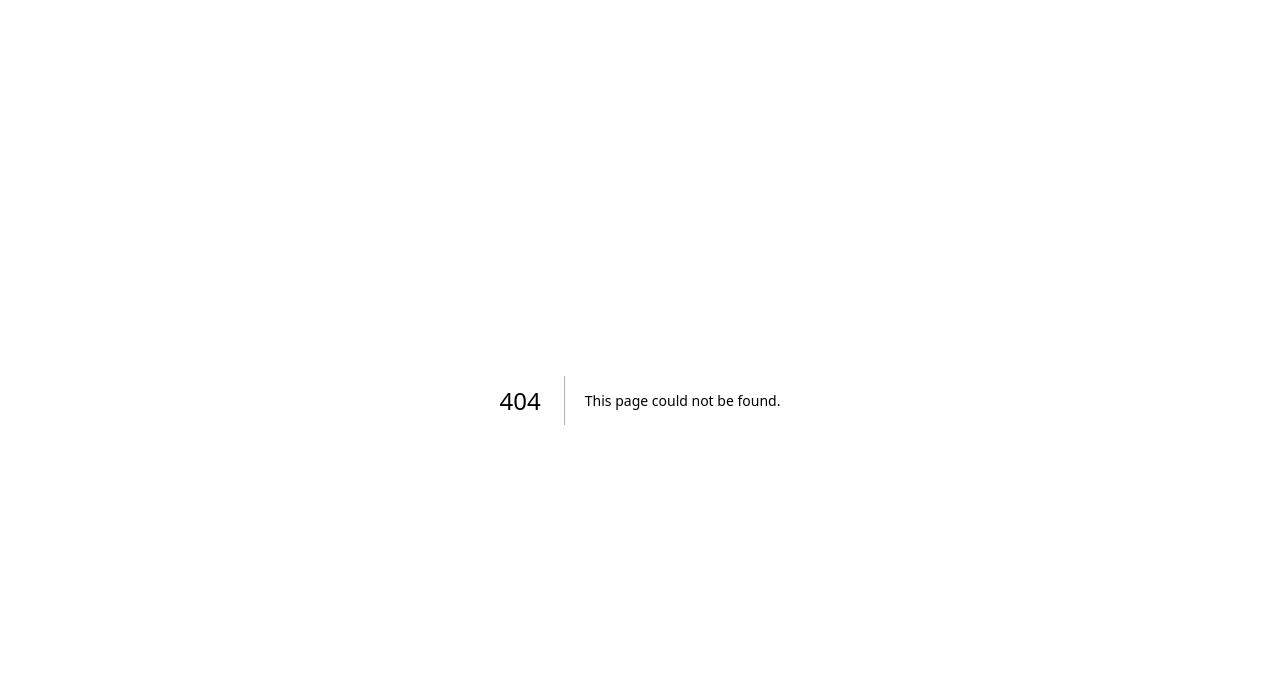
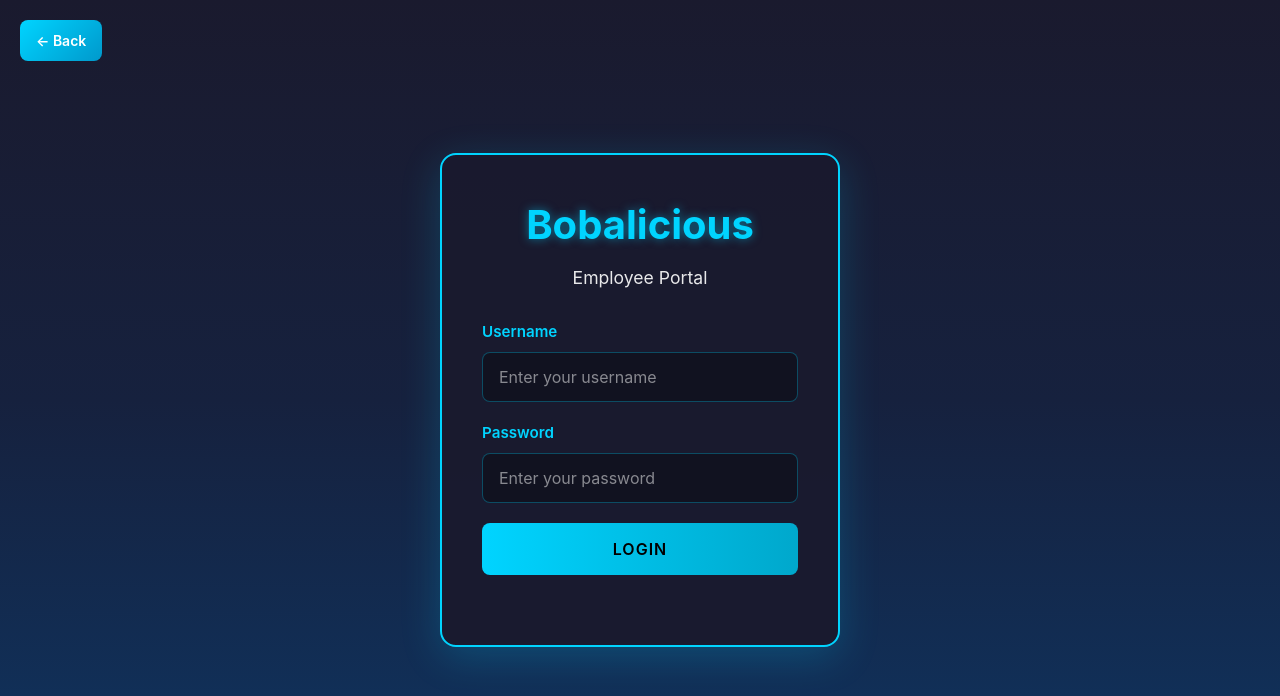
Before and after one commit to CSCE331-Fall2025-900-911/gang_53-project-3, a Next.js app in the folder frontend/: page /employee-login in a window 1280 px wide. Before the commit this address had no page. Shown: the top 696 px of the page. Built offline with nearby package versions, Linux system fonts and the light colour scheme.

Commit message:
Added manager login page

```diff
--- /dev/null
+++ b/frontend/app/employee-login/page.tsx
@@ -0,0 +1,104 @@
+"use client";
+import React, { useState } from "react";
+import { useRouter } from "next/navigation";
+import "./styles.css";
+
+export default function EmployeeLoginPage() {
+  const [username, setUsername] = useState("");
+  const [password, setPassword] = useState("");
+  const [error, setError] = useState<string | null>(null);
+  const [loading, setLoading] = useState(false);
+  const router = useRouter();
+
+  const handleLogin = async (e: React.FormEvent) => {
+    e.preventDefault();
+    setError(null);
+    setLoading(true);
+
+    try {
+      const apiUrl = typeof window !== 'undefined' && window.location.hostname === 'localhost'
+        ? 'http://localhost:5000'
+        : (process.env.NEXT_PUBLIC_API_URL || 'https://gang53-project-3-backend.vercel.app');
+
+      const response = await fetch(`${apiUrl}/api/employees/login`, {
+        method: 'POST',
+        headers: {
+          'Content-Type': 'application/json',
+        },
+        body: JSON.stringify({
+          username,
+          password
+        })
+      });
+
+      const data = await response.json();
+
+      if (data.success) {
+        // Store employee info in sessionStorage
+        sessionStorage.setItem('employee', JSON.stringify(data.data));
+        // Redirect to manager dashboard
+        router.push('/manager-dashboard');
+      } else {
+        setError(data.error || 'Invalid username or password');
+      }
+    } catch (error) {
+      console.error('Login error:', error);
+      setError('Failed to login. Please try again.');
+    } finally {
+      setLoading(false);
+    }
+  };
+
+  return (
+    <div className="employee-login-container">
+      <button className="back-button" onClick={() => router.push('/')}>
+        ← Back
+      </button>
+
+      <div className="employee-login-card">
+        <h1 className="login-title">Bobalicious</h1>
+        <p className="login-subtitle">Employee Portal</p>
+
+        <form onSubmit={handleLogin} className="login-form">
+          <div className="form-group">
+            <label htmlFor="username">Username</label>
+            <input
+              id="username"
+              type="text"
+              value={username}
+              onChange={(e) => setUsername(e.target.value)}
+              placeholder="Enter your username"
+              required
+              disabled={loading}
+              autoComplete="username"
+            />
+          </div>
+
+          <div className="form-group">
+            <label htmlFor="password">Password</label>
+            <input
+              id="password"
+              type="password"
+              value={password}
+              onChange={(e) => setPassword(e.target.value)}
+              placeholder="Enter your password"
+              required
+              disabled={loading}
+              autoComplete="current-password"
+            />
+          </div>
+
+          {error && <div className="error-message">{error}</div>}
+
+          <button
+            type="submit"
+            className="login-btn"
+            disabled={loading}
+          >
+            {loading ? 'Logging in...' : 'Login'}
+          </button>
+        </form>
+      </div>
+    </div>
+  );
+}
--- /dev/null
+++ b/frontend/app/employee-login/styles.css
@@ -0,0 +1,162 @@
+/* Employee Login Page Styles */
+.employee-login-container {
+  min-height: 100vh;
+  background: linear-gradient(to bottom, #1a1a2e, #16213e, #0f3460);
+  display: flex;
+  align-items: center;
+  justify-content: center;
+  padding: 20px;
+  font-family: -apple-system, BlinkMacSystemFont, 'Segoe UI', Roboto, Oxygen, Ubuntu, Cantarell, sans-serif;
+  position: relative;
+}
+
+.back-button {
+  position: absolute;
+  top: 20px;
+  left: 20px;
+  padding: 10px 16px;
+  background: linear-gradient(135deg, #00d4ff, #0099cc);
+  color: white;
+  border: none;
+  border-radius: 8px;
+  font-size: 14px;
+  font-weight: 600;
+  cursor: pointer;
+  transition: all 0.3s ease;
+  z-index: 10;
+}
+
+.back-button:hover {
+  background: linear-gradient(135deg, #00f5ff, #00bbee);
+  transform: translateX(-4px);
+  box-shadow: 0 6px 20px rgba(0, 212, 255, 0.4);
+}
+
+.back-button:active {
+  transform: translateX(-2px);
+}
+
+.employee-login-card {
+  background: rgba(26, 26, 46, 0.95);
+  border: 2px solid #00d4ff;
+  border-radius: 16px;
+  padding: 40px;
+  max-width: 400px;
+  width: 100%;
+  box-shadow: 0 10px 40px rgba(0, 212, 255, 0.2);
+}
+
+.login-title {
+  text-align: center;
+  font-size: 2.5rem;
+  color: #00d4ff;
+  margin: 0 0 10px 0;
+  text-shadow: 0 0 10px rgba(0, 212, 255, 0.5);
+  font-weight: bold;
+}
+
+.login-subtitle {
+  text-align: center;
+  font-size: 1.1rem;
+  color: #fff;
+  margin: 0 0 30px 0;
+  opacity: 0.9;
+}
+
+.login-form {
+  display: flex;
+  flex-direction: column;
+  gap: 20px;
+  margin-bottom: 30px;
+}
+
+.form-group {
+  display: flex;
+  flex-direction: column;
+  gap: 8px;
+}
+
+.form-group label {
+  font-size: 0.95rem;
+  color: #00d4ff;
+  font-weight: 600;
+}
+
+.form-group input {
+  padding: 12px 16px;
+  border: 1px solid rgba(0, 212, 255, 0.3);
+  border-radius: 8px;
+  background: rgba(0, 0, 0, 0.3);
+  color: #fff;
+  font-size: 1rem;
+  transition: all 0.3s ease;
+}
+
+.form-group input::placeholder {
+  color: rgba(255, 255, 255, 0.5);
+}
+
+.form-group input:focus {
+  outline: none;
+  border-color: #00d4ff;
+  background: rgba(0, 0, 0, 0.5);
+  box-shadow: 0 0 10px rgba(0, 212, 255, 0.2);
+}
+
+.form-group input:disabled {
+  opacity: 0.6;
+  cursor: not-allowed;
+}
+
+.error-message {
+  padding: 12px 16px;
+  background: rgba(255, 107, 107, 0.2);
+  border: 1px solid rgba(255, 107, 107, 0.5);
+  border-radius: 8px;
+  color: #ff6b6b;
+  font-size: 0.95rem;
+  text-align: center;
+}
+
+.login-btn {
+  padding: 14px 28px;
+  background: linear-gradient(to right, #00d4ff, #00a8cc);
+  color: #000;
+  border: none;
+  border-radius: 8px;
+  font-size: 1rem;
+  font-weight: 600;
+  cursor: pointer;
+  transition: all 0.3s ease;
+  text-transform: uppercase;
+  letter-spacing: 1px;
+}
+
+.login-btn:hover:not(:disabled) {
+  background: linear-gradient(to right, #00e6ff, #00bbdd);
+  transform: translateY(-2px);
+  box-shadow: 0 5px 20px rgba(0, 212, 255, 0.4);
+}
+
+.login-btn:active:not(:disabled) {
+  transform: translateY(0);
+}
+
+.login-btn:disabled {
+  opacity: 0.6;
+  cursor: not-allowed;
+}
+
+@media (max-width: 640px) {
+  .employee-login-card {
+    padding: 30px 20px;
+  }
+
+  .login-title {
+    font-size: 2rem;
+  }
+
+  .login-subtitle {
+    font-size: 1rem;
+  }
+}
--- a/frontend/app/manager-dashboard/page.tsx
+++ b/frontend/app/manager-dashboard/page.tsx
@@ -1,18 +1,64 @@
 "use client";
-import React from "react";
+import React, { useEffect, useState } from "react";
 import { useRouter } from "next/navigation";
 import "./styles.css";
 import BackButton from "@/components/BackButton";
 
+interface Employee {
+  employee_id: number;
+  name: string;
+  role: string;
+  username: string;
+}
+
 export default function DashboardPage() {
     const router = useRouter();
+    const [employee, setEmployee] = useState<Employee | null>(null);
+    const [loading, setLoading] = useState(true);
+
+    useEffect(() => {
+      // Check if employee is logged in
+      const employeeData = sessionStorage.getItem('employee');
+
+      if (!employeeData) {
+        // Not logged in, redirect to login
+        router.push('/employee-login');
+        return;
+      }
+
+      try {
+        const parsedEmployee = JSON.parse(employeeData);
+        setEmployee(parsedEmployee);
+        setLoading(false);
+      } catch (error) {
+        // Invalid data, redirect to login
+        sessionStorage.removeItem('employee');
+        router.push('/employee-login');
+      }
+    }, [router]);
+
+    const handleLogout = () => {
+      sessionStorage.removeItem('employee');
+      router.push('/employee-login');
+    };
+
+    if (loading) {
+      return (
+        <div className="dashboard">
+          <div style={{ textAlign: 'center', padding: '40px' }}>
+            <h2>Loading...</h2>
+          </div>
+        </div>
+      );
+    }
+
     return (
         <div className="dashboard">
             <header className="dashboard-header">
                 <h1>Bobalicious-53</h1>
                 <div className="account-info">
-                    <p>Currently logged in as: <strong>Joe Biden</strong></p>
-                    <p>Account type: <strong>Manager</strong></p>
+                    <p>Currently logged in as: <strong>{employee?.name || 'Unknown'}</strong></p>
+                    <p>Account type: <strong>{employee?.role || 'Unknown'}</strong></p>
                 </div>
                 <BackButton/>
             </header>
@@ -24,11 +70,7 @@ export default function DashboardPage() {
             </main>
 
             <footer className="dashboard-footer">
-                {/* <button onClick={() => {
-                    // Clear any manager session data if needed
-                    router.push("/");
-                }} className="btn">Logout</button> */}
-
+                <button onClick={handleLogout} className="btn logout-btn">Logout</button>
             </footer>
         </div>
     );
```
Also changed, not shown: frontend/app/manager-dashboard/styles.css (+10 -0 lines), 1 other file (tests, documents, lock files or other folders).
